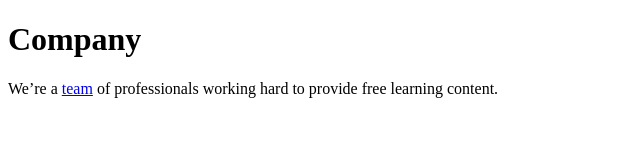
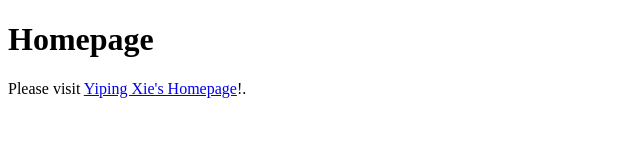
Before and after one commit to xyp8023/xyp8023.github.io, a plain HTML site: page index.html in a window 1280 px wide. Shown: the whole page, without its empty margins (0-640 px from the left). Drawn offline with Linux system fonts and the light colour scheme.

Commit message:
Update index.html

```diff
--- a/index.html
+++ b/index.html
@@ -6,10 +6,9 @@
    </head>
 
    <body>
-      <h1>Company</h1>
+      <h1>Homepage</h1>
       <p>
-         We’re a <a href="/about/about_team.htm">team</a> of professionals working
-         hard to provide free learning content.
+         Please visit  <a href="https://www.yipingxie.space/">Yiping Xie's Homepage</a>!.
       </p>
    </body>
 </html>
```
